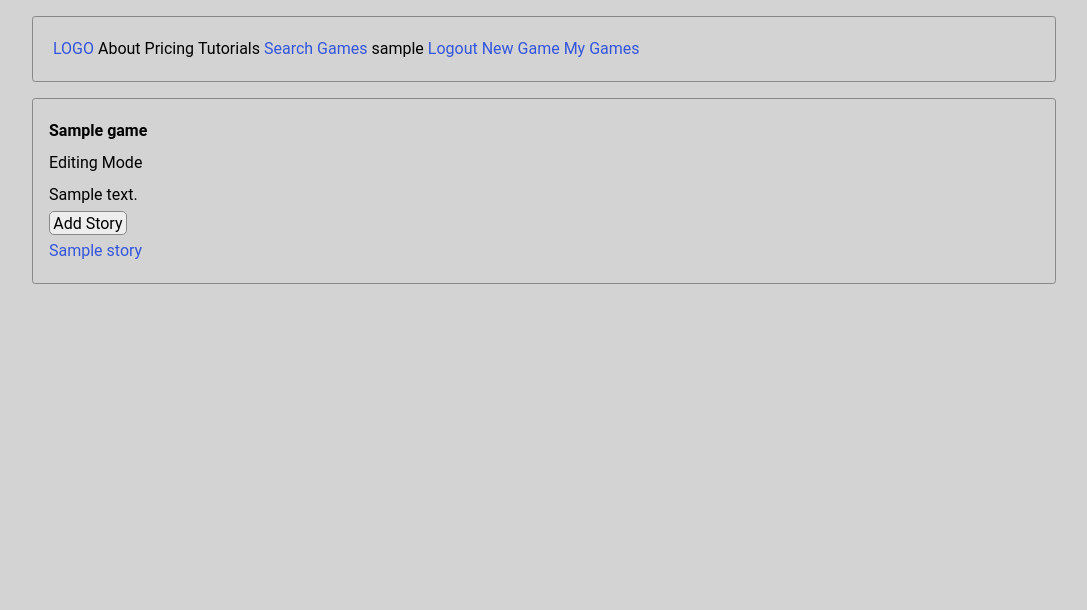
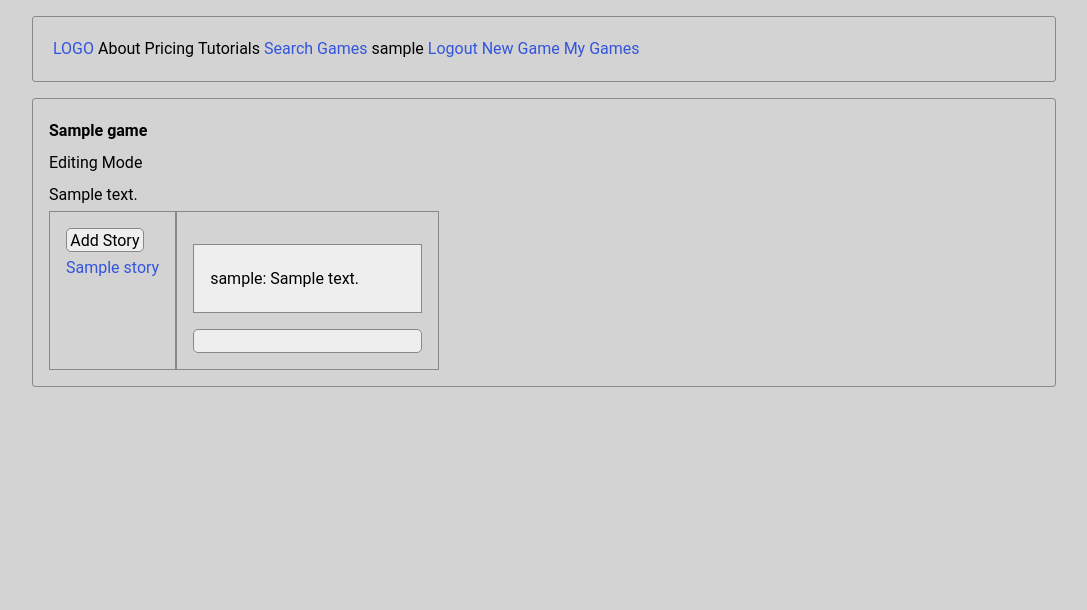
Before and after one commit to KjeldSchmidt/StoryFlow, a Django app: page /game/1/edit in a window 1280 px wide. Shown: the top 610 px of the page, without its empty margins (96-1183 px from the left). Run offline with Django 3.2, Linux system fonts and the light colour scheme; a user stored in the database is signed in; tables that the repository leaves empty hold one stand-in row (values such as "Sample post"); data that the repository does not hold is empty; parts of the project's set-up code (start-up, migrations or seed data) failed here and were passed over.

Commit message:
Added chat functionality to game edit window

```diff
--- a/flow/static/flow/style.css
+++ b/flow/static/flow/style.css
@@ -69,3 +69,36 @@ nav#header ul li, nav#header div, nav#header ul, nav#header img, nav#header #log
 .error input, .error select {
     border: 2px red solid;
 }
+
+#game_editor {
+    display: flex;
+    flex-direction: row;
+}
+
+.game_editor_panel {
+    padding: 1rem;
+    border: 1px solid #888888;
+}
+
+#game_editor_chat_panel {
+    display: flex;
+    flex-direction: column;
+    justify-content: flex-end;
+}
+
+#game_editor_chat_panel #chat_input {
+
+}
+
+#game_editor_chat_panel #chat_history {
+    background: #eeeeee;
+    border: 1px solid #888888;
+    margin: 1rem 0;
+    padding: 1rem;
+    height: 100%;
+}
+
+.chat_message {
+    line-height: 1.2rem;
+    margin: 0.5rem 0;
+}
--- a/flow/templates/flow/base.html
+++ b/flow/templates/flow/base.html
@@ -63,5 +63,7 @@
         </div>
     </div>
 </div>
+<script src="{% static 'flow/cookie.js' %}"></script>
+<script src="{% static 'flow/basics.js' %}"></script>
 </body>
 </html>
--- /dev/null
+++ b/flow/templates/flow/chat.html
@@ -0,0 +1,59 @@
+<div id="chat_history">
+    {% for message in chat_messages %}
+        <p class="chat_message">
+            <input type="hidden" name="chat_message_id" value="{{ message.id }}">
+            {{ message.creator.username }}: {{ message.message }}
+        </p>
+    {% endfor %}
+</div>
+<input type="text" id="chat_input" title="chat_input">
+
+<script>
+	function send_chat_message( event, elem ) {
+		if ( event.keyCode === 13 ) {
+			postAjax( '{% url 'send_edit_chat' game.id %}', get_chat_messages, {
+				'message': elem.value,
+			} );
+			elem.value = "";
+		}
+	}
+
+	const chat_in = document.getElementById( 'chat_input' );
+	chat_in.addEventListener( 'keypress', ( event ) => {
+		send_chat_message( event, chat_in );
+	} );
+
+
+	let chatmessages_already_received = [];
+	const hidden_id_fields = document.getElementsByName( 'chat_message_id' );
+	for ( const field of hidden_id_fields ) {
+		chatmessages_already_received.push( parseInt( field.value ) );
+	}
+
+	function get_chat_messages() {
+		getAjax( '{% url 'get_edit_chat' game.id %}', paste_new_chat_messages, {
+			'last_message_id': chatmessages_already_received.last(),
+		} );
+	}
+
+	function paste_new_chat_messages( response ) {
+		const chat_box = document.getElementById( 'chat_history' );
+		const messages = JSON.parse( response );
+		const new_messages = messages.filter( function ( message ) {
+			return chatmessages_already_received.indexOf( message.pk ) === -1;
+		} );
+		new_messages.sort( function ( a, b ) {
+			return a.pk - b.pk;
+		} );
+
+		for ( const message of new_messages ) {
+			const p = document.createElement( 'p' );
+			p.appendChild( document.createTextNode( message.username + ': ' + message.message ) );
+			p.classList.add( 'chat_message' );
+			chat_box.appendChild( p );
+			chatmessages_already_received.push( message.pk );
+		}
+	}
+
+	setInterval( get_chat_messages, 1500 );
+</script>
--- a/flow/templates/flow/edit_game.html
+++ b/flow/templates/flow/edit_game.html
@@ -7,6 +7,8 @@
     <p>
         {{ game.description }}
     </p>
+    <div id="game_editor">
+        <div id="game_editor_flow_panel" class="game_editor_panel">
             <a href="/game/{{ game.id }}/edit/add_story">
                 <button>Add Story</button>
             </a>
@@ -19,4 +21,10 @@
                     </li>
                 {% endfor %}
             </ul>
+        </div>
+
+        <div id="game_editor_chat_panel" class="game_editor_panel">
+            {% include 'flow/chat.html' %}
+        </div>
+    </div>
 {% endblock %}
--- a/flow/urls.py
+++ b/flow/urls.py
@@ -13,4 +13,6 @@ urlpatterns = [
     path('games/list/all', views.games_list_all, name='games_list_all'),
     path('games/list/mine', views.games_list_mine, name='games_list_mine'),
     path('games/list/played', views.games_list_played, name='games_list_played'),
+    path( 'games/<int:game_id>/edit/chat/send/', views.receive_edit_chat, name='send_edit_chat' ),
+    path( 'games/<int:game_id>/edit/chat/get/', views.get_edit_chat, name='get_edit_chat' ),
 ]
--- a/flow/views.py
+++ b/flow/views.py
@@ -3,9 +3,12 @@ from django.core.exceptions import PermissionDenied
 from django.shortcuts import render, redirect
 from django.http import HttpResponse, Http404
 from django.utils.translation import gettext as _
+from django.views.decorators.http import require_http_methods
+
+import json
 
 from flow.access_helper import is_editor
-from .models import Game, Editors, Story, User
+from .models import Game, Editors, Story, User, EditorChangeMessage
 from .forms import SignupForm, GameCreationForm, StoryForm
 from .default_models import first_story_on_new_game, new_story_on_game
 
@@ -84,9 +87,12 @@ def edit_game( request, game_id ):
     if not is_editor( game_id, request.user ):
         raise PermissionDenied( _( 'You are not an editor of this game' ) )
 
+    chat_messages = EditorChangeMessage.objects.filter( game_id=game_id ).order_by( 'timestamp' )
+
     return render( request, 'flow/edit_game.html', {
         'game': game,
         'stories': Story.objects.filter( game_id=game_id ),
+        'chat_messages': chat_messages
     } )
 
 
@@ -155,3 +161,26 @@ def games_list_all( request ):
         'link_target': 'create_game',
         'link_text': _( 'Create a game now' )
     } )
+
+
+def get_edit_chat( request, game_id ):
+    last_message_id = request.GET.get( 'last_message_id', 0 )
+    messages = EditorChangeMessage.objects.filter( game_id=game_id, pk__gt=last_message_id ).order_by( 'timestamp' )
+    clean_messages = [ ]
+    for message in messages:
+        clean_message = {
+            'pk': message.pk,
+            'username': message.creator.username,
+            'message': message.message
+        }
+        clean_messages.append( clean_message )
+    return HttpResponse( json.dumps( clean_messages ) )
+
+
+@require_http_methods( [ 'POST' ] )
+def receive_edit_chat( request, game_id ):
+    if not is_editor( game_id, request.user ):
+        raise PermissionDenied( _( 'You are not an editor of this game' ) )
+
+    EditorChangeMessage.objects.create( creator=request.user, game_id=game_id, message=request.POST[ 'message' ] )
+    return HttpResponse()
```
Lines whose indentation alone changed are shown as unchanged.
